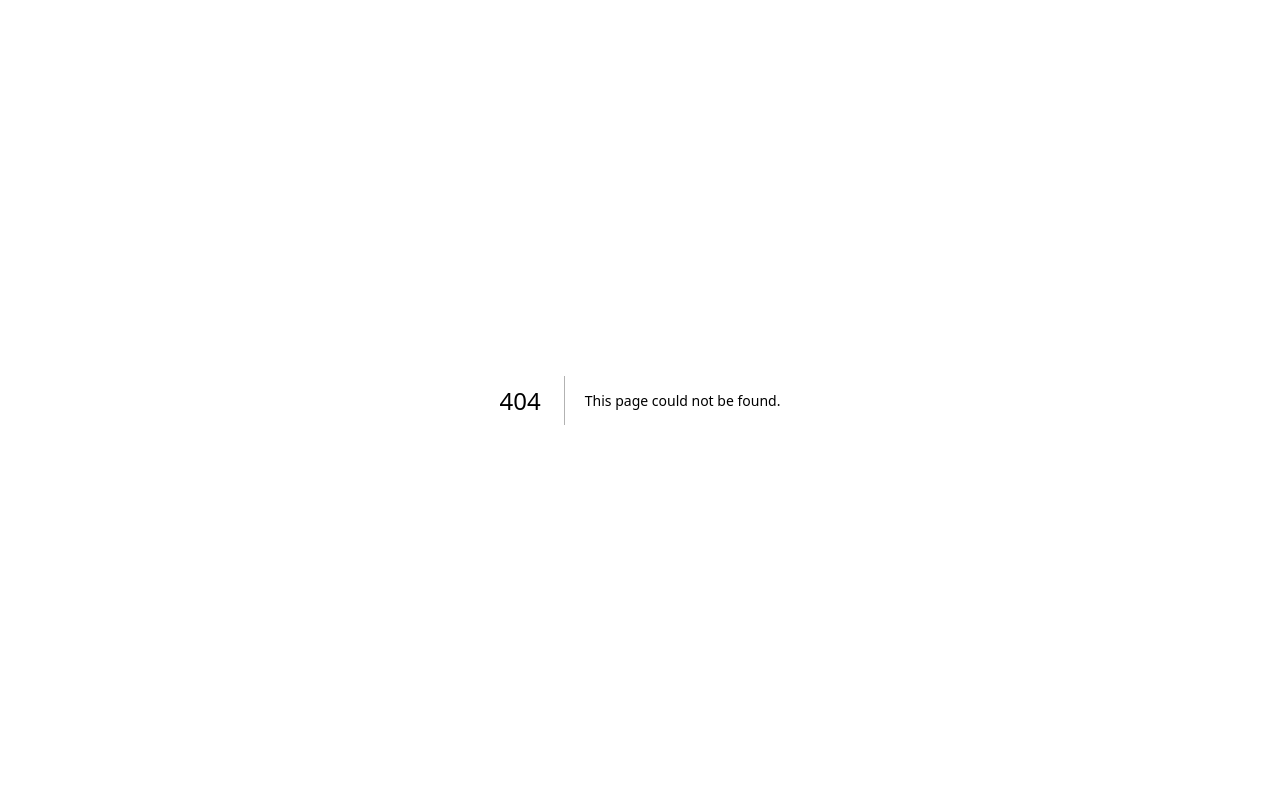
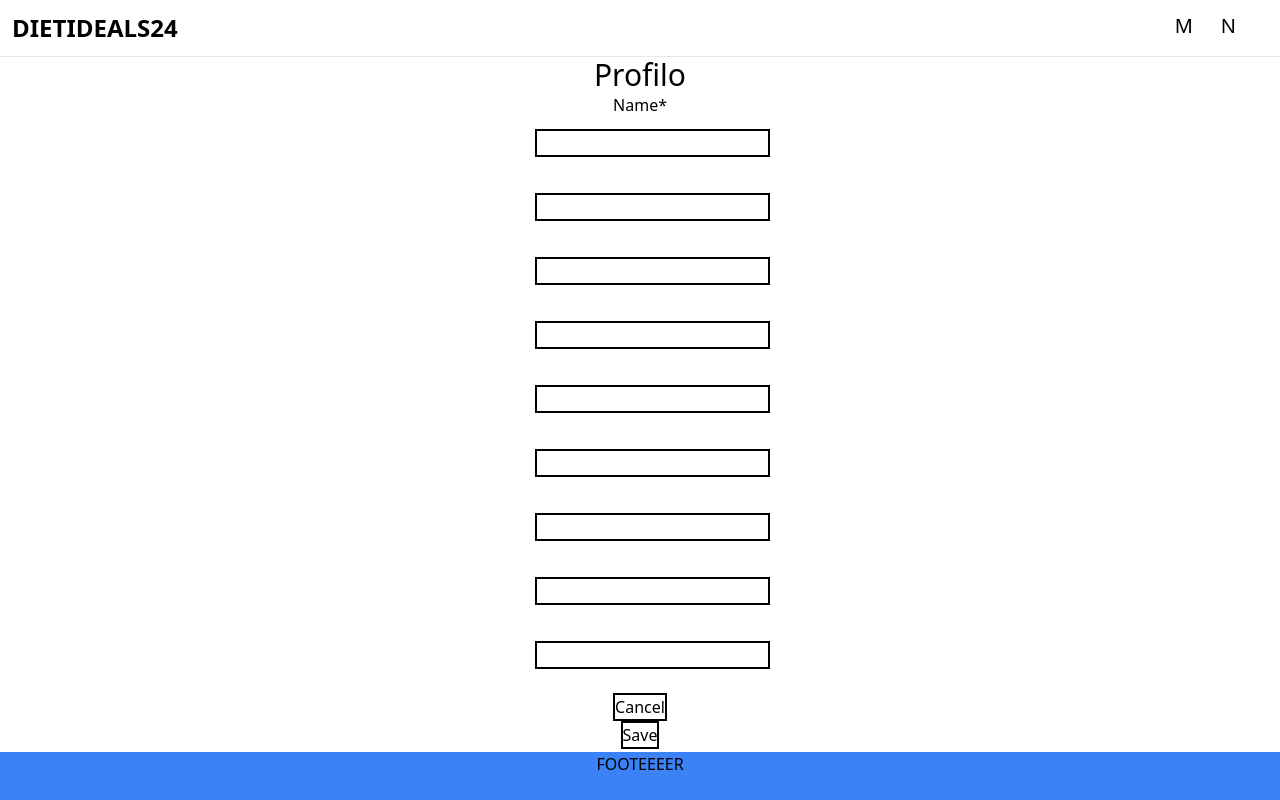
Before and after one commit to Graffioh/dietideals24ucm, a Next.js app: page /private-profile in a window 1280 px wide. Before the commit this address had no page. Built offline with nearby package versions, Linux system fonts and the light colour scheme.

Commit message:
Add initial template for private profile

```diff
--- /dev/null
+++ b/app/(profile)/private-profile/layout.js
@@ -0,0 +1,21 @@
+import { Inter } from "next/font/google";
+import "../../globals.css";
+import Header from "../../components/header.js";
+import Footer from "../../components/footer.js";
+
+const inter = Inter({ subsets: ["latin"] });
+
+export const metadata = {
+  title: "profileUCM",
+  description: "Profile page for DietiDeals24UCM",
+};
+
+export default function PrivateProfileLayout({ children }) {
+  return (
+    <div className="relative flex min-h-screen flex-col">
+      <Header headerType={"headerModifyProfile"} />
+      <main className="flex-1">{children}</main>
+      <Footer />
+    </div>
+  );
+}
--- /dev/null
+++ b/app/(profile)/private-profile/page.js
@@ -0,0 +1,29 @@
+import Header from "../../components/header.js";
+
+export default function ProfilePage() {
+  return (
+    <>
+    <div className="flex flex-col items-center h-auto">
+      <div className="text-3xl flex justify-center">
+        Profilo
+      </div>
+
+      <div className="text-xxs">
+          Name*
+      </div>
+        <input className="ml-6 mb-6 mt-3 flex justify-center w64 max-w-min border-2 border-black"></input>
+        <input className="ml-6 mb-6 mt-3 flex justify-center w64 max-w-min border-2 border-black"></input>
+        <input className="ml-6 mb-6 mt-3 flex justify-center w64 max-w-min border-2 border-black"></input>
+        <input className="ml-6 mb-6 mt-3 flex justify-center w64 max-w-min border-2 border-black"></input>
+        <input className="ml-6 mb-6 mt-3 flex justify-center w64 max-w-min border-2 border-black"></input>
+        <input className="ml-6 mb-6 mt-3 flex justify-center w64 max-w-min border-2 border-black"></input>
+        <input className="ml-6 mb-6 mt-3 flex justify-center w64 max-w-min border-2 border-black"></input>
+        <input className="ml-6 mb-6 mt-3 flex justify-center w64 max-w-min border-2 border-black"></input>
+        <input className="ml-6 mb-6 mt-3 flex justify-center w64 max-w-min border-2 border-black"></input>
+
+      <button className="border-2 border-black">Cancel</button>
+      <button className="border-2 border-black">Save</button>
+    </div>
+    </>
+  );
+}
--- a/app/components/header.js
+++ b/app/components/header.js
@@ -18,7 +18,7 @@ function LoggedPartialSection() {
     <div className="mr-8 flex justify-between">
       <div className="mr-7 font-medium text-xl">N</div>
       <Link
-        href="/profile"
+        href="/private-profile"
         className="font-medium text-l bg-blue-600 rounded-full pr-8"
       ></Link>
     </div>
@@ -34,7 +34,7 @@ function LoggedFullSection() {
       <div className="mr-8 flex justify-between">
         <div className="mr-7 font-medium text-xl">N</div>
         <Link
-          href="/profile"
+          href="/private-profile"
           className="font-medium text-l bg-blue-600 rounded-full pr-8"
         ></Link>
       </div>
```
Also changed, not shown: app/(profile)/public-profile/layout.js (renamed from app/(auth)/profile/layout.js), app/(profile)/public-profile/page.js (renamed from app/(auth)/profile/page.js).
